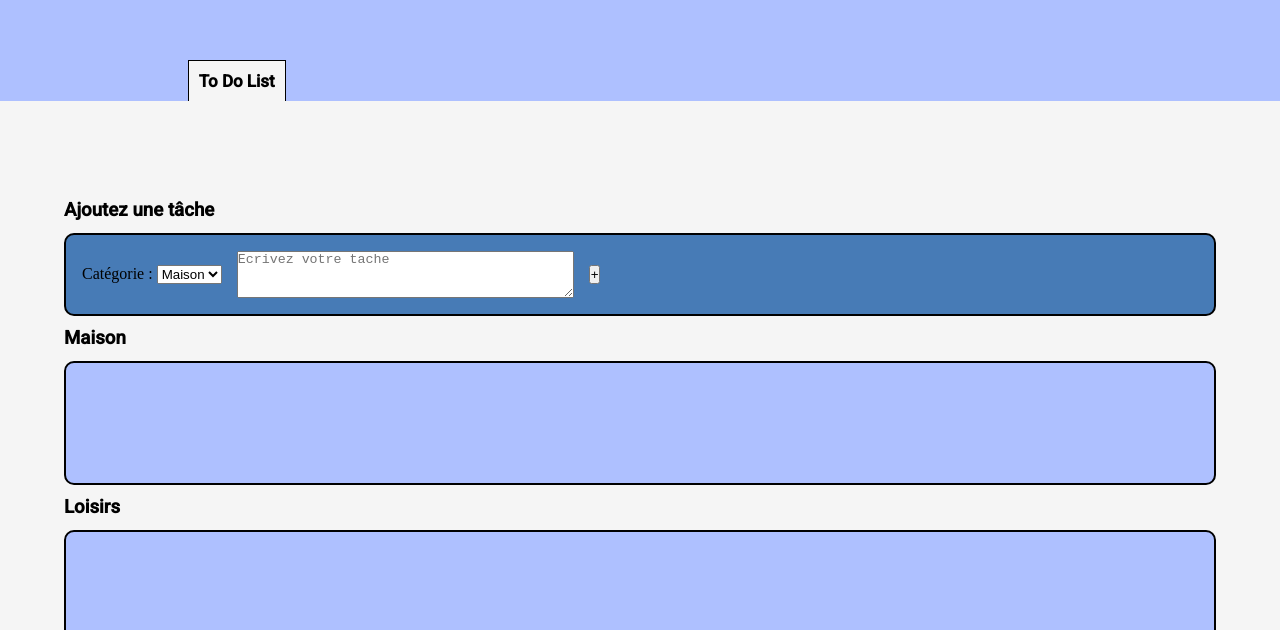
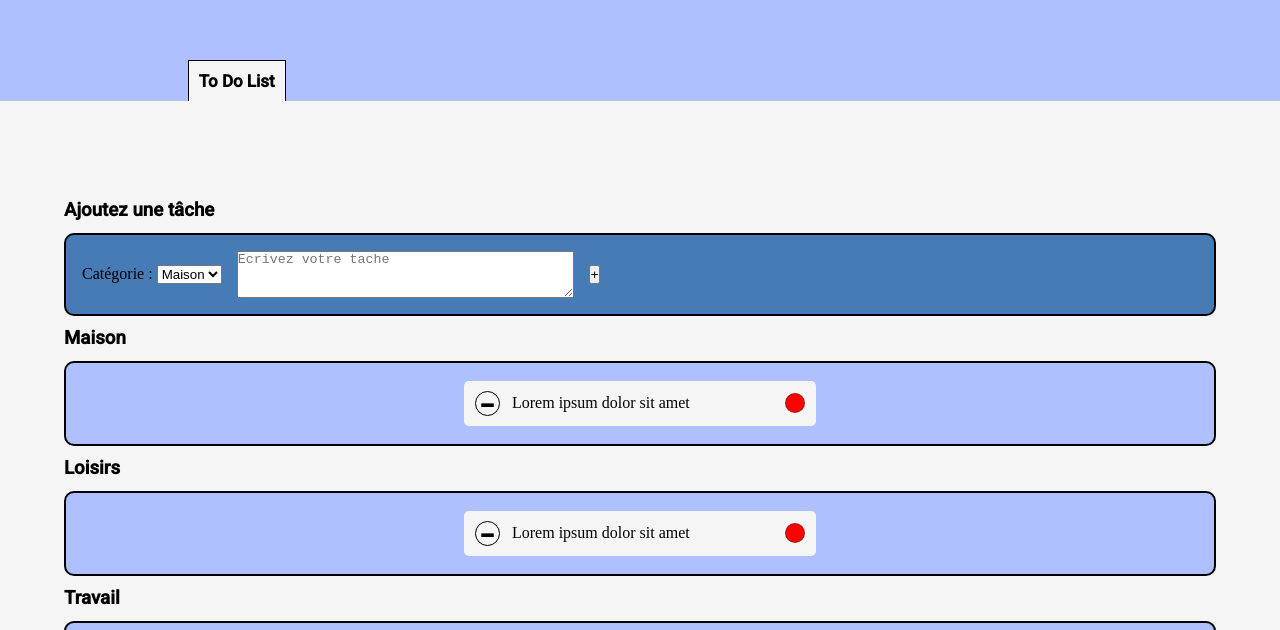
Before and after one commit to lulb11/Projet-1---Todo-list-, a plain HTML site: page index.html in a window 1280 px wide. Shown: the part 137-767 px from the top of the page. Drawn offline with Linux system fonts and the light colour scheme.

Commit message:
Change section category css & html

```diff
--- a/index.html
+++ b/index.html
@@ -44,13 +44,45 @@
         </section>
 
         <h3>Maison</h3>
-        <section class="section-category-home" id="section-category-home"></section>
+        <section class="section-category-home" id="section-category-home">
+            <div class="section-task">
+                <div class="merge-delete-text">
+                <div class="delete-button">
+                    <div class="delete-button-content">-</div>
+                </div>
+                <div class="task-text">Lorem ipsum dolor sit amet</div>
+                </div>
+                <div class="status-button"></div>
+            </div>
+        </section>
 
         <h3>Loisirs</h3>
-        <section class="section-category-work" id="section-category-work"></section>
+        <section class="section-category-work" id="section-category-work">
+            <div class="section-task">
+                <div class="merge-delete-text">
+                    <div class="delete-button">
+                        <div class="delete-button-content">-</div>
+                    </div>
+                    <div class="task-text">Lorem ipsum dolor sit amet</div>
+                    </div>
+                    <div class="status-button"></div>
+            </div>
+        </section>
 
         <h3>Travail</h3>
-        <section class="section-category-chill" id="section-category-chill"></section>
+        <section class="section-category-chill" id="section-category-chill">
+            <div class="section-task">
+                <div class="merge-delete-text">
+                    <div class="delete-button">
+                        <div class="delete-button-content">-</div>
+                    </div>
+                    <div class="task-text">Lorem ipsum dolor sit amet</div>
+                    </div>
+                    <div class="status-button"></div>
+            </div>
+        </section>
+
+
     </div>
 </body>
 
--- a/style.css
+++ b/style.css
@@ -84,6 +84,9 @@ header h2 {
     border-radius: 10px;
     border: solid #000000 2px;
     padding: 60px;
+    padding: 18px;
+    display: flex;
+    justify-content: center;
 }
 
 #todo-description {
@@ -95,3 +98,63 @@ header h2 {
 h3 {
     font-family: var(--title-font);
 }
+
+.section-task {
+    background-color: var(--background-color);
+    display: flex;
+    flex-direction: row;
+    border-radius: 5px;
+    padding: 10px 0px 10px 0px;
+    width: 22rem;
+    align-items: center;
+    height: auto;
+    justify-content: space-between;
+    padding-left: 11px;
+    padding-right: 11px;
+}
+
+.delete-button {
+    width: 25px;
+    height: 25px;
+    border-radius: 50%;
+    display: flex;
+    justify-content: center;
+    align-items: center;
+    border: 1px solid #000;
+    font-size: 3em;
+    position: relative;
+    margin-right: 12px;
+}
+
+.delete-button-content{
+    position: absolute;
+    top: 50%;
+    left: 50%;
+    bottom: -215%;
+    transform: translate(-50%, -50%);
+
+}
+
+
+
+.status-button{
+    width: 20px;
+    height: 20px;
+    border-radius: 50%;
+    display: flex;
+    justify-content: center;
+    align-items: center;
+    background-color: red;
+    position: relative;
+    border: 1px solid rgba(123, 39, 39, 0.629)
+}
+
+.merge-delete-text{
+    display: flex;
+
+}
+
+.task-text{
+    display: flex;
+    align-items: center;
+}
```
